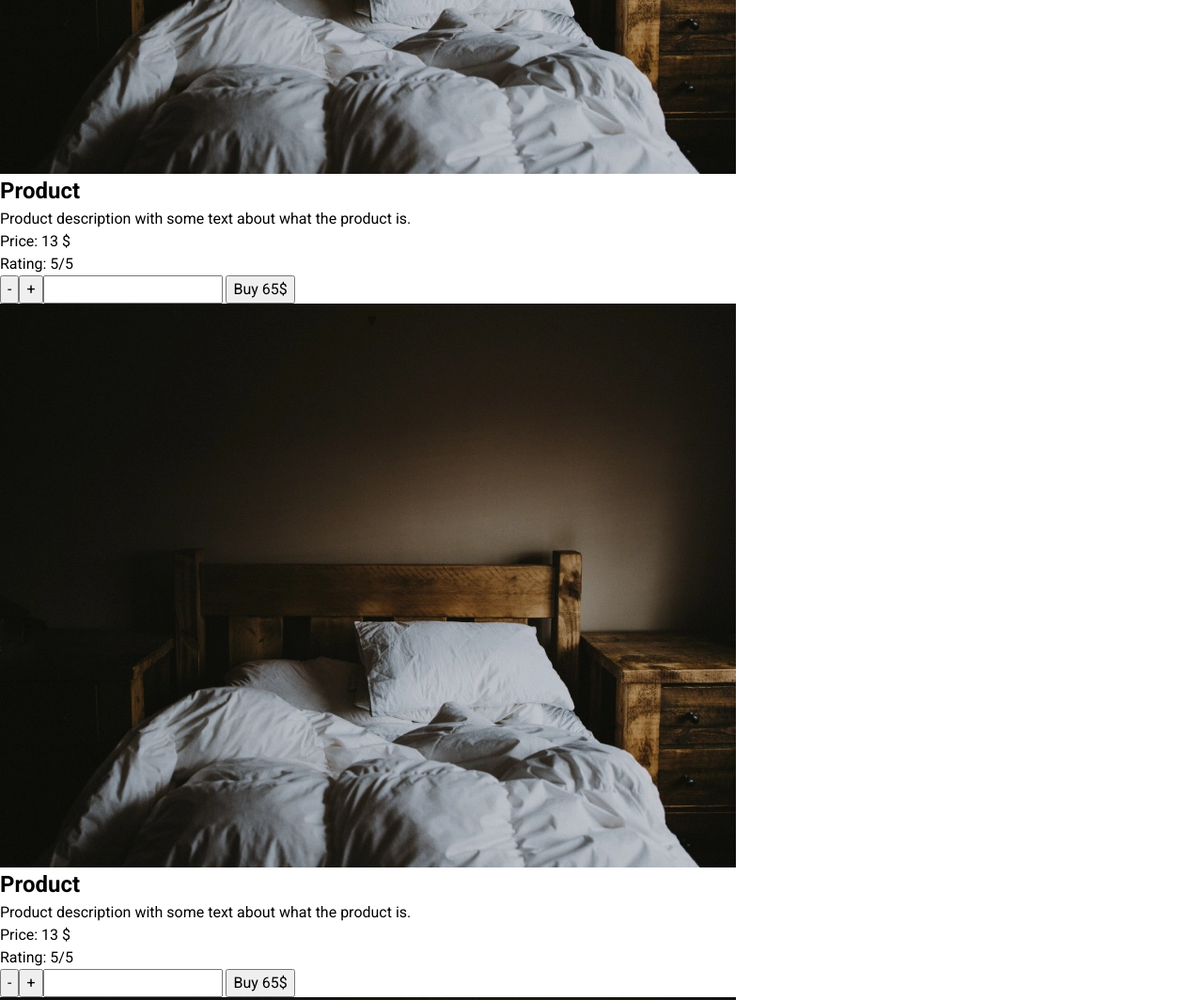
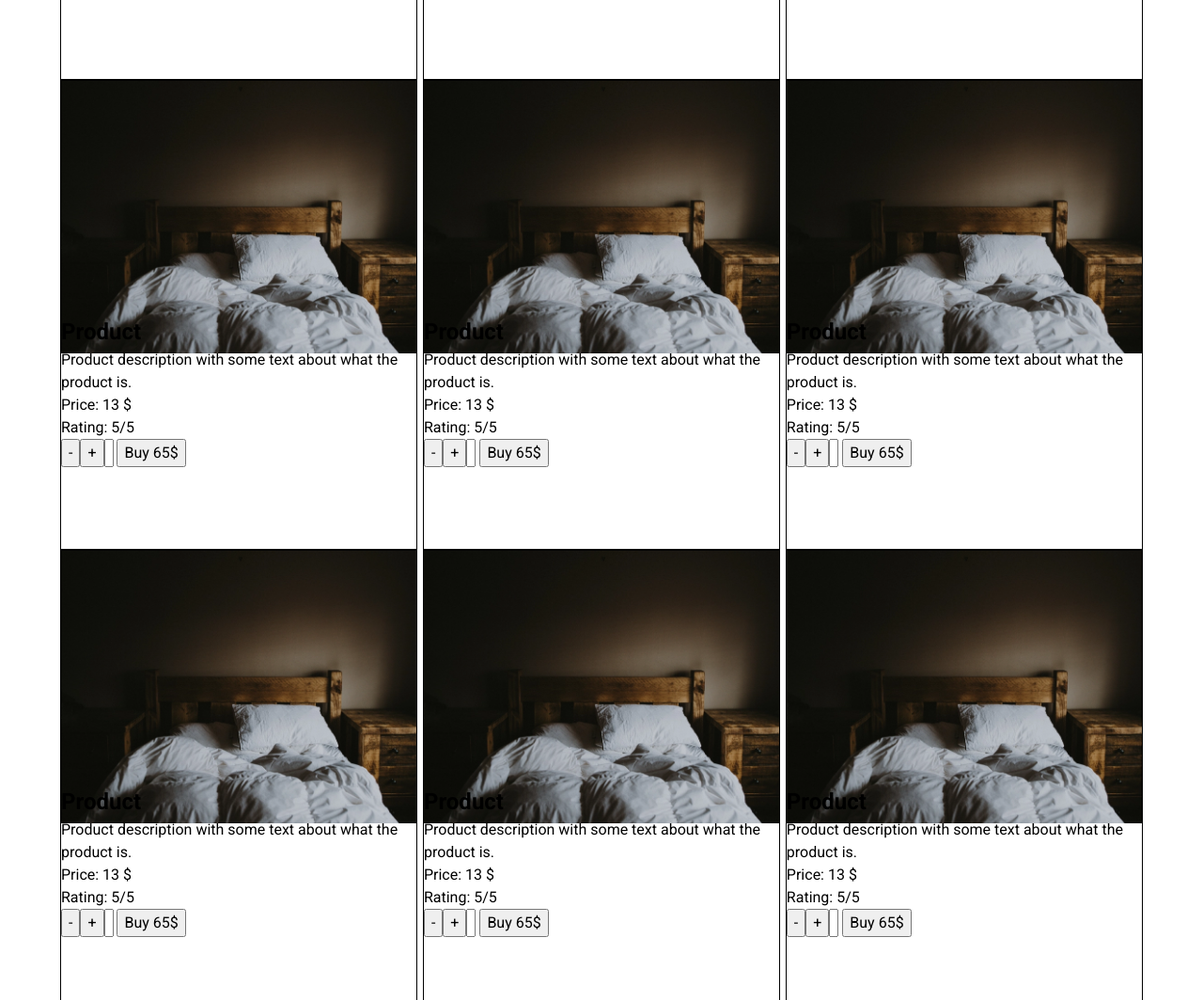
Before and after one commit to olandstorm/webshop-rose-apothecary, a website: page index.html in a window 1280 px wide. Shown: the part 1011-2075 px from the top of the page at 94% size. Drawn offline with nearby package versions, Linux system fonts and the light colour scheme.

Commit message:
:memo: lagt in lite kommentarer och dev-material samt lite opushad styling för produktkort

```diff
--- a/css/components/_product-card.scss
+++ b/css/components/_product-card.scss
@@ -0,0 +1,19 @@
+.product_card {
+  width: 33%;
+  height: 500px;
+  border: $color_black 1px solid;
+
+  .product_img_container {
+    width: 100%;
+    height: 50%;
+
+    .product_img {
+      width: 100%;
+      height: auto;
+    }
+  }
+
+  input {
+    width: 10px;
+  }
+}
--- a/css/layout/_main.scss
+++ b/css/layout/_main.scss
@@ -21,6 +21,14 @@
       margin: 20px auto;
     }
   }
+
+  .product_container {
+    display: flex;
+    margin: auto;
+    flex-wrap: wrap;
+    width: 90vw;
+    justify-content: space-between;
+  }
 }
 
 .cart_page {
--- a/css/style.scss
+++ b/css/style.scss
@@ -9,6 +9,7 @@
 @import "layout/header";
 @import "layout/footer";
 @import "layout/main";
+@import "components/product-card";
 
 @media (hover: hover) {
   @import "abstracts/hover";
--- a/index.html
+++ b/index.html
@@ -139,8 +139,11 @@
             </div>
             <section class="product_container">
                 <!-- Dessa är bara för styling och tas bort sen -->
-                <article>
-                    <img src="assets/img/products/bed_linen_1.webp" alt="" height="600" width="783">
+                <article class="product_card">
+                    <div class="product_img_container">
+                        <img src="assets/img/products/bed_linen_1.webp" alt="" height="600" width="783"
+                            class="product_img">
+                    </div>
                     <h2>Product</h2>
                     <p>Product description with some text about what the product is.</p>
                     <p>Price: 13 $</p>
@@ -148,8 +151,11 @@
                     <button class="decrease_btn">-</button><button class="increase_btn">+</button><input type="number">
                     <button class="total_btn">Buy 65$</button>
                 </article>
-                <article>
-                    <img src="assets/img/products/bed_linen_1.webp" alt="" height="600" width="783">
+                <article class="product_card">
+                    <div class="product_img_container">
+                        <img src="assets/img/products/bed_linen_1.webp" alt="" height="600" width="783"
+                            class="product_img">
+                    </div>
                     <h2>Product</h2>
                     <p>Product description with some text about what the product is.</p>
                     <p>Price: 13 $</p>
@@ -157,8 +163,11 @@
                     <button class="decrease_btn">-</button><button class="increase_btn">+</button><input type="number">
                     <button class="total_btn">Buy 65$</button>
                 </article>
-                <article>
-                    <img src="assets/img/products/bed_linen_1.webp" alt="" height="600" width="783">
+                <article class="product_card">
+                    <div class="product_img_container">
+                        <img src="assets/img/products/bed_linen_1.webp" alt="" height="600" width="783"
+                            class="product_img">
+                    </div>
                     <h2>Product</h2>
                     <p>Product description with some text about what the product is.</p>
                     <p>Price: 13 $</p>
@@ -166,8 +175,11 @@
                     <button class="decrease_btn">-</button><button class="increase_btn">+</button><input type="number">
                     <button class="total_btn">Buy 65$</button>
                 </article>
-                <article>
-                    <img src="assets/img/products/bed_linen_1.webp" alt="" height="600" width="783">
+                <article class="product_card">
+                    <div class="product_img_container">
+                        <img src="assets/img/products/bed_linen_1.webp" alt="" height="600" width="783"
+                            class="product_img">
+                    </div>
                     <h2>Product</h2>
                     <p>Product description with some text about what the product is.</p>
                     <p>Price: 13 $</p>
@@ -175,8 +187,11 @@
                     <button class="decrease_btn">-</button><button class="increase_btn">+</button><input type="number">
                     <button class="total_btn">Buy 65$</button>
                 </article>
-                <article>
-                    <img src="assets/img/products/bed_linen_1.webp" alt="" height="600" width="783">
+                <article class="product_card">
+                    <div class="product_img_container">
+                        <img src="assets/img/products/bed_linen_1.webp" alt="" height="600" width="783"
+                            class="product_img">
+                    </div>
                     <h2>Product</h2>
                     <p>Product description with some text about what the product is.</p>
                     <p>Price: 13 $</p>
@@ -184,8 +199,11 @@
                     <button class="decrease_btn">-</button><button class="increase_btn">+</button><input type="number">
                     <button class="total_btn">Buy 65$</button>
                 </article>
-                <article>
-                    <img src="assets/img/products/bed_linen_1.webp" alt="" height="600" width="783">
+                <article class="product_card">
+                    <div class="product_img_container">
+                        <img src="assets/img/products/bed_linen_1.webp" alt="" height="600" width="783"
+                            class="product_img">
+                    </div>
                     <h2>Product</h2>
                     <p>Product description with some text about what the product is.</p>
                     <p>Price: 13 $</p>
@@ -193,8 +211,11 @@
                     <button class="decrease_btn">-</button><button class="increase_btn">+</button><input type="number">
                     <button class="total_btn">Buy 65$</button>
                 </article>
-                <article>
-                    <img src="assets/img/products/bed_linen_1.webp" alt="" height="600" width="783">
+                <article class="product_card">
+                    <div class="product_img_container">
+                        <img src="assets/img/products/bed_linen_1.webp" alt="" height="600" width="783"
+                            class="product_img">
+                    </div>
                     <h2>Product</h2>
                     <p>Product description with some text about what the product is.</p>
                     <p>Price: 13 $</p>
@@ -202,8 +223,11 @@
                     <button class="decrease_btn">-</button><button class="increase_btn">+</button><input type="number">
                     <button class="total_btn">Buy 65$</button>
                 </article>
-                <article>
-                    <img src="assets/img/products/bed_linen_1.webp" alt="" height="600" width="783">
+                <article class="product_card">
+                    <div class="product_img_container">
+                        <img src="assets/img/products/bed_linen_1.webp" alt="" height="600" width="783"
+                            class="product_img">
+                    </div>
                     <h2>Product</h2>
                     <p>Product description with some text about what the product is.</p>
                     <p>Price: 13 $</p>
@@ -211,8 +235,11 @@
                     <button class="decrease_btn">-</button><button class="increase_btn">+</button><input type="number">
                     <button class="total_btn">Buy 65$</button>
                 </article>
-                <article>
-                    <img src="assets/img/products/bed_linen_1.webp" alt="" height="600" width="783">
+                <article class="product_card">
+                    <div class="product_img_container">
+                        <img src="assets/img/products/bed_linen_1.webp" alt="" height="600" width="783"
+                            class="product_img">
+                    </div>
                     <h2>Product</h2>
                     <p>Product description with some text about what the product is.</p>
                     <p>Price: 13 $</p>
@@ -220,8 +247,11 @@
                     <button class="decrease_btn">-</button><button class="increase_btn">+</button><input type="number">
                     <button class="total_btn">Buy 65$</button>
                 </article>
-                <article>
-                    <img src="assets/img/products/bed_linen_1.webp" alt="" height="600" width="783">
+                <article class="product_card">
+                    <div class="product_img_container">
+                        <img src="assets/img/products/bed_linen_1.webp" alt="" height="600" width="783"
+                            class="product_img">
+                    </div>
                     <h2>Product</h2>
                     <p>Product description with some text about what the product is.</p>
                     <p>Price: 13 $</p>
@@ -368,6 +398,8 @@
                 </fieldset>
             </form>
 
+            <!-- TODO: Lägg in beställningsbekräftelse-ruta! -->
+
         </section>
     </main>
     <footer>
--- a/js/main.js
+++ b/js/main.js
@@ -14,6 +14,7 @@ const bodyTag = document.body;
 const menuLinks = document.querySelectorAll('.menuLink');
 const shoppingCart = document.querySelector('#shoppingCart');
 
+// Funktion för att öppna och stänga navigationsmenyn, även med länkarna
 function toggleMenu() {
   const isOpen = nav.classList.toggle('open');
   menuBtn.classList.toggle('open');
@@ -26,8 +27,11 @@ function toggleMenu() {
   }
 }
 
+// Loop med event för länkarna i navigationsmenyn
+// ! Medveten anonym funktion !
 menuLinks.forEach((item) => {
   item.addEventListener('click', toggleMenu);
 });
 
+// Event för menyknapp
 menuBtn.addEventListener('click', toggleMenu);
```
Also changed, not shown: css/style.css, 2 other files.
